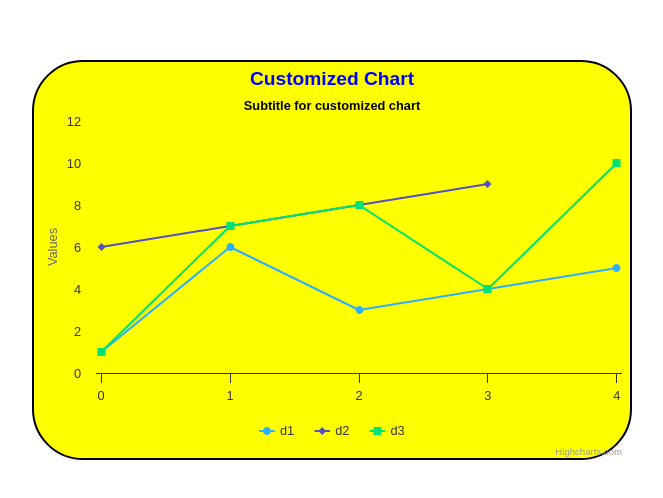
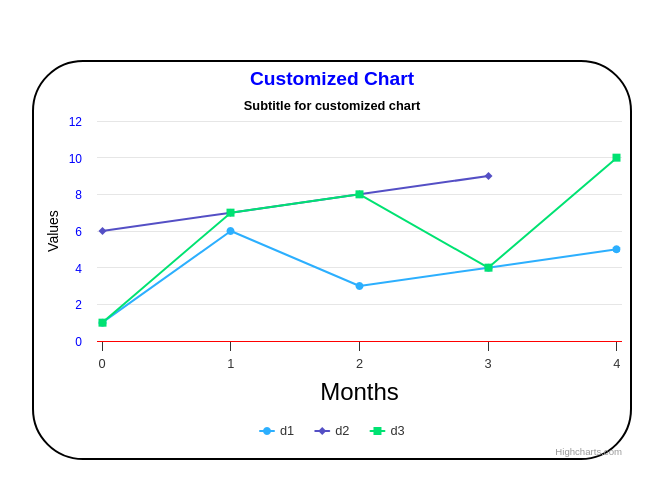
Before and after one commit to Mugundhan-Suresh/high-charts-learn-react, a React (Vite) app: page / in a window 1280 px wide. Shown: the part 140-638 px from the top of the page, without its empty margins (308-971 px from the left). Built offline with nearby package versions, Linux system fonts and the light colour scheme.

Commit message:
xaxis and yaxis customziation

```diff
--- a/src/components/Charts.jsx
+++ b/src/components/Charts.jsx
@@ -6,7 +6,7 @@ const Charts = () => {
   const options = {
     chart: {
       type: "line",
-      backgroundColor: "yellow",
+    //   backgroundColor: "yellow",
       borderRadius: 50,
       borderWidth: 2,
       borderColor: "black",
@@ -32,6 +32,33 @@ const Charts = () => {
         fontWeight: "800"
       }
     },
+    xAxis: {
+        title: {
+          text: "Months",
+          style: {
+            color: "#000",
+            fontSize: "24px",
+          },
+        },
+        lineColor: "red", // Axis line color
+        gridLineColor: "blue", // Grid lines color
+      },
+      yAxis: {
+        title: {
+          text: "Values",
+          style: {
+            color: "#000",
+            fontSize: "14px",
+          },
+        },
+        labels: {
+          style: {
+            color: "blue",
+            fontSize: "12px",
+          },
+        },
+        gridLineDashStyle: "Solid", // Grid line style: Dash, Dot, Solid
+      },
     series: [
       {
         name: "d1",
```
